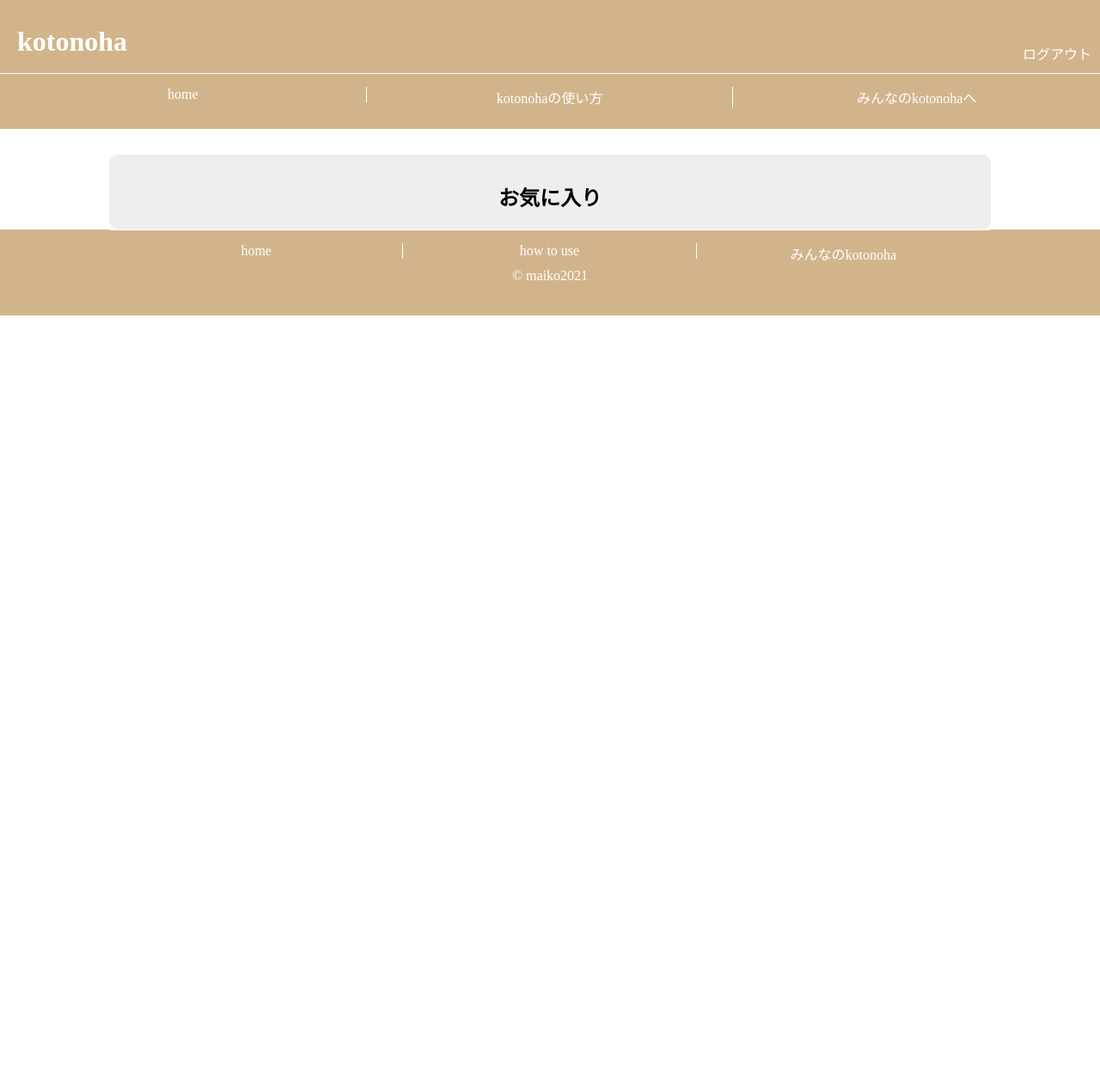
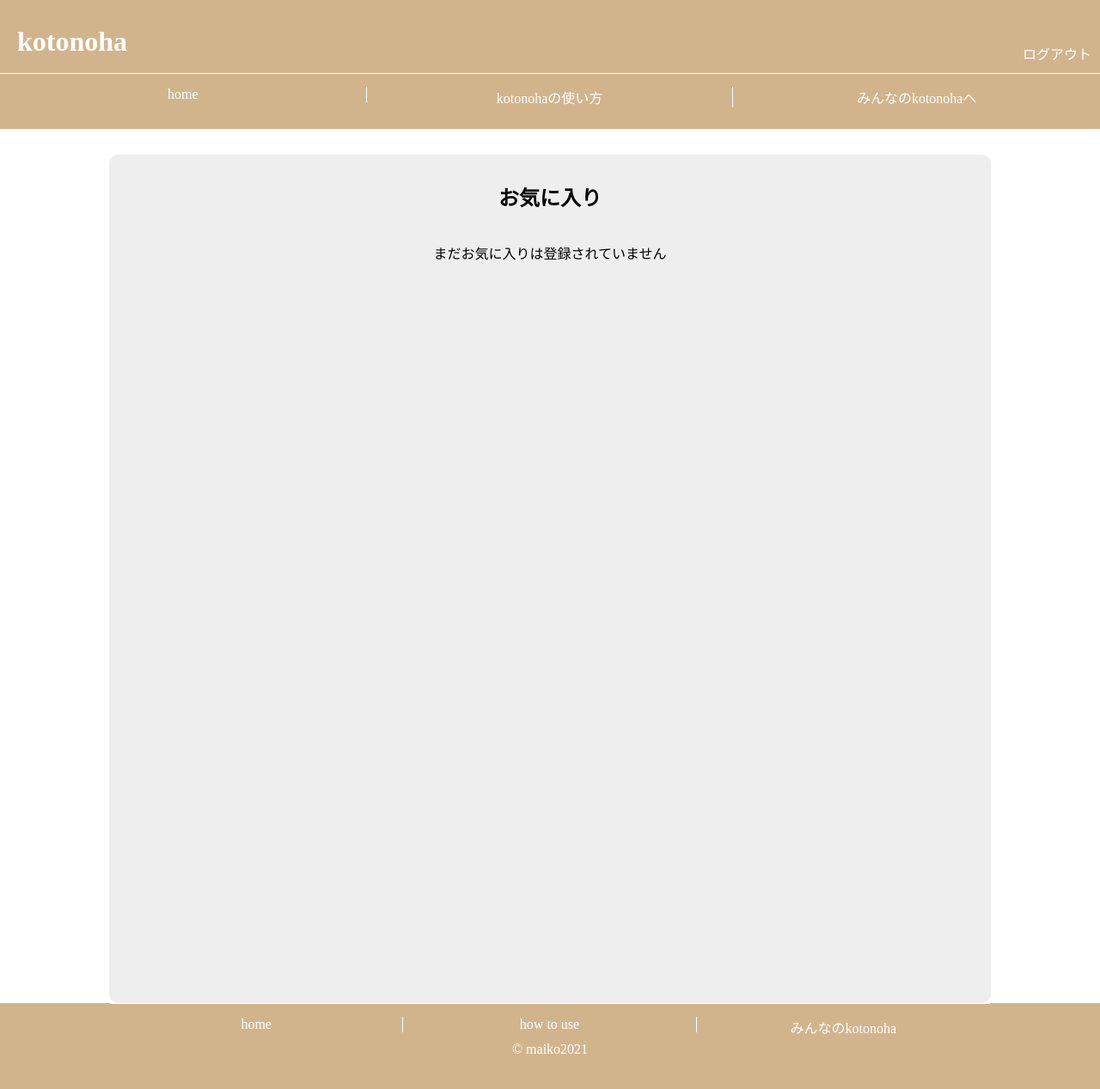
Before and after one commit to maiko6/kotonoha, a PHP site: page /view/favorite_view.php in a window 1280 px wide. Shown: the whole page at 86% size. Before the commit the page ends 367 px from the top, so only its background shows below. Run offline with PHP 8.4, Linux system fonts and the light colour scheme; the template is opened without the code that fills it, so the values that code supplies are empty; some libraries are stand-ins or nearby versions.

Commit message:
js追加

```diff
--- a/view/favorite_view.php
+++ b/view/favorite_view.php
@@ -52,8 +52,11 @@
             background-color: white;
             margin: 0 auto;
             margin-bottom: 5px;
+
+        }
+        .word-house {
             overflow-y: scroll;
-
+            height: 900px;
         }
         .title {
             text-align: center;
@@ -107,10 +110,16 @@
                  text-align: center;
                  margin-top: 5px;
             }
+        .msg {
+            text-align: center;
+        }
     </style>
 
 </head>
 <body>
+    <script type="text/javascript"src="http://code.jquery.com/jquery-3.1.0.min.js"></script>
+    <script type="text/javascript" src="../kotonoha/view/hover.js"></script>
+    <script type="text/javascript"></script>
     <div class="header-box">
         <header>
             <h1>
@@ -132,6 +141,10 @@
     </div>
     <article class="main">
         <h2 class="title">お気に入り</h2>
+        <div class="word-house">
+            <p class="msg">
+                <?php if (empty($data) === TRUE) { print 'まだお気に入りは登録されていません'; } ?>
+            </p>
     <?php foreach($data as $value) { ?>
             <div class="word-box">
                 <form method="post" action="favorite.php" onsubmit="delete()">
@@ -142,6 +155,7 @@
                 <p class="word"><?php print $value['words']; ?></p>
             </div>
     <?php } ?>
+        </div>
 
     </article>
     <div class="footer-box">
--- /dev/null
+++ b/view/hover.js
@@ -0,0 +1,8 @@
+$(function() {
+    $('a').hover(function() {
+        $(this).css("color", "gray");
+    }, function() {
+        $(this).css("color", "white");
+    });
+
+});
--- a/view/howto_view.html
+++ b/view/howto_view.html
@@ -32,6 +32,9 @@
         }
     </style>
     <body>
+        <script type="text/javascript"src="http://code.jquery.com/jquery-3.1.0.min.js"></script>
+        <script type="text/javascript" src="../kotonoha/view/hover.js"></script>
+        <script type="text/javascript"></script>
         <header>
             <div class="logo">
                 <a href="../home.php">kotonoha</a>
@@ -44,6 +47,7 @@
             <p>[言葉を記録]のコメント欄にあなたが記録したい言葉を入力し、[記録]ボタンをクリックすることで保存され一覧に表示されます。</p>
             <p>あなたの記録の一覧の[削除]ボタンをクリックすると該当する投稿が削除されます。</p>
             <p>[みんなのkotonoha]をクリックすると公開中のユーザーの言葉の記録が一覧で表示されます。</p>
+            <p>みんなのkotonohaからお気に入りの言葉を保存し、[お気に入り]に追加できます。</p>
             <p>初期設定での公開設定は非公開です。ホーム右上の公開設定で設定で変更して下さい。</p>
         </article>
     </body>
--- a/view/public_view.php
+++ b/view/public_view.php
@@ -134,6 +134,9 @@ h1 {
 }
 </style>
 <body>
+    <script type="text/javascript"src="http://code.jquery.com/jquery-3.1.0.min.js"></script>
+    <script type="text/javascript" src="../kotonoha/view/hover.js"></script>
+    <script type="text/javascript"></script>
 <div class="header_box">
     <header>
        <h1>
```
Also changed, not shown: view/home_view.php (+7 -2 lines). Lines whose indentation alone changed are shown as unchanged.
